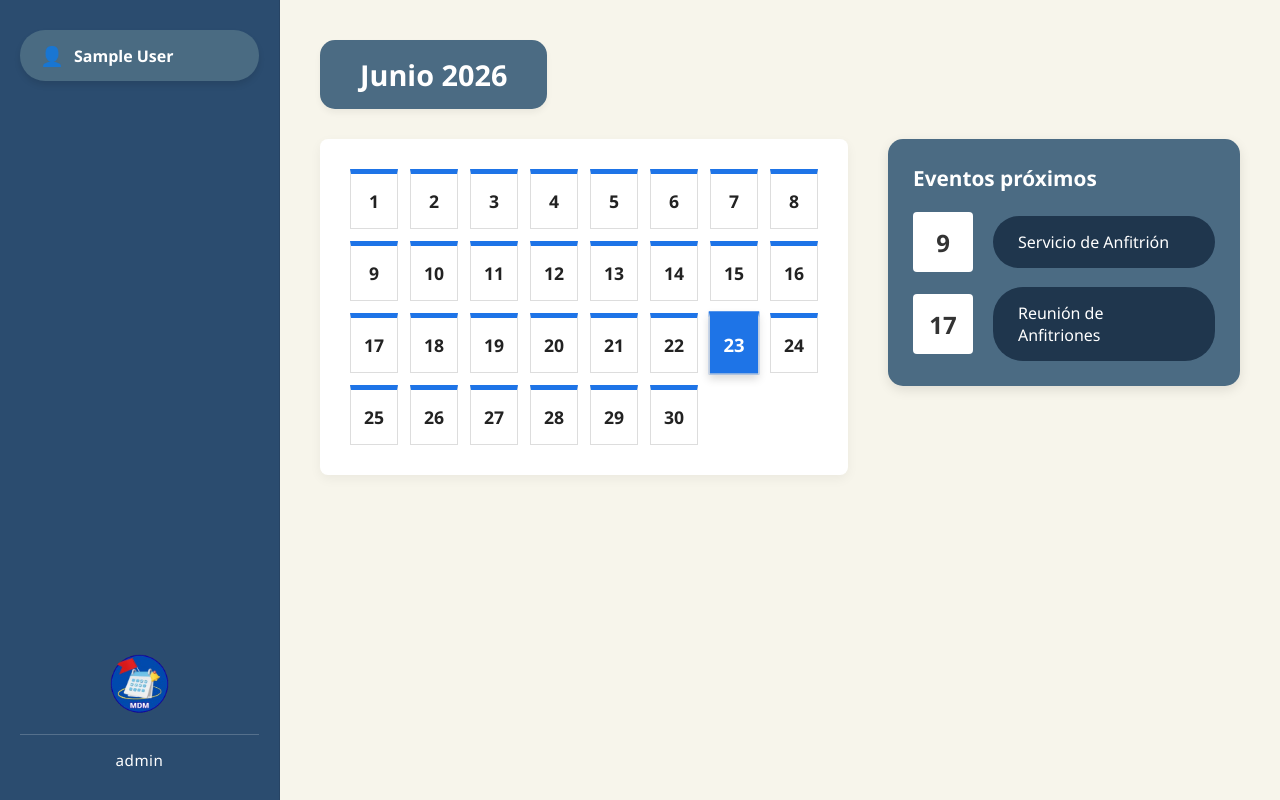
After one commit to IAM-IA/Manager-de-Ministerios, a PHP site: page /MDM/HTML/principal.php in a window 1280 px wide. The commit adds this page. Run offline with PHP 8.4, Linux system fonts and the light colour scheme; the visitor is signed in with stand-in values (Sample User, id 1).

Commit message:
Modulo de introducción funcional

```diff
--- /dev/null
+++ b/CSS/principal.css
@@ -0,0 +1,212 @@
+/**
+ * @file principal.css
+ * @description Estilos estructurales para el módulo Dashboard principal.
+ */
+
+/* Normalización de márgenes y tipografía global */
+* {
+    margin: 0;
+    padding: 0;
+    box-sizing: border-box;
+    font-family: 'Segoe UI', Tahoma, Geneva, Verdana, sans-serif;
+}
+
+body {
+    background-color: #F7F5EB;
+    color: #333333;
+    overflow-x: hidden;
+}
+
+/* Contenedor general en formato escritorio */
+.interfaz-escritorio {
+    display: grid;
+    grid-template-columns: 280px 1fr;
+    min-height: 100vh;
+}
+
+/* Área central de contenidos */
+.contenido-principal {
+    padding: 40px;
+    display: flex;
+    flex-direction: column;
+    gap: 30px;
+}
+
+/* Distribución asimétrica de doble columna */
+.distribucion-columnas {
+    display: grid;
+    grid-template-columns: 3fr 2fr;
+    gap: 40px;
+    align-items: start;
+}
+
+/* Menú de navegación lateral */
+.panel-lateral {
+    background-color: #2B4C6F;
+    padding: 30px 20px;
+    display: flex;
+    flex-direction: column;
+    justify-content: space-between;
+    border-right: 1px solid rgba(0, 0, 0, 0.1);
+}
+
+/* Bloque de identidad del usuario activo */
+.capsula-nombre {
+    background-color: #4A6B82;
+    padding: 12px 20px;
+    border-radius: 25px;
+    display: flex;
+    align-items: center;
+    gap: 10px;
+    color: #FFFFFF;
+    font-weight: bold;
+    box-shadow: 0 4px 6px rgba(0, 0, 0, 0.1);
+}
+
+.icono-usuario {
+    font-size: 1.2rem;
+}
+
+/* Sección inferior de branding corporativo */
+.branding-inferior {
+    display: flex;
+    flex-direction: column;
+    gap: 15px;
+    align-items: center;
+    text-align: center;
+}
+
+/* Logotipo del proyecto */
+.logo-proyecto {
+    width: 60px;
+    height: 60px;
+    object-fit: contain;
+    border-radius: 50%;
+}
+
+/* Visualización del rol asignado al usuario */
+.texto-rol {
+    color: #FFFFFF;
+    font-size: 0.95rem;
+    font-weight: 500;
+    letter-spacing: 0.5px;
+    border-top: 1px solid rgba(255, 255, 255, 0.2);
+    padding-top: 15px;
+    width: 100%;
+}
+
+/* Título indicador del mes actual */
+.titulo-principal {
+    background-color: #4B6B83;
+    color: #FFFFFF;
+    display: inline-block;
+    padding: 15px 40px;
+    border-radius: 15px;
+    font-size: 1.8rem;
+    text-align: center;
+    box-shadow: 0 4px 6px rgba(0, 0, 0, 0.05);
+}
+
+/* Contenedor base del calendario */
+.bloque-calendario {
+    background-color: #FFFFFF;
+    padding: 30px;
+    border-radius: 8px;
+    box-shadow: 0 4px 12px rgba(0, 0, 0, 0.05);
+}
+
+/* Matriz regular de celdas de días */
+.grilla-dias {
+    display: grid;
+    grid-template-columns: repeat(8, 1fr);
+    gap: 12px;
+}
+
+/* Casilla de día estándar */
+.dia-tarjeta {
+    background-color: #FFFFFF;
+    border-top: 5px solid #1E74E7;
+    border-left: 1px solid #DDDDDD;
+    border-right: 1px solid #DDDDDD;
+    border-bottom: 1px solid #DDDDDD;
+    padding: 15px 5px;
+    text-align: center;
+    font-weight: bold;
+    font-size: 1.1rem;
+    color: #222222;
+    transition: background-color 0.2s ease;
+}
+
+.dia-tarjeta:hover {
+    background-color: #F0F4F8;
+    cursor: pointer;
+}
+
+/* Resaltado para el día actual */
+.dia-tarjeta.hoy {
+    background-color: #1E74E7;
+    color: #FFFFFF;
+    transform: scale(1.05);
+    box-shadow: 0 4px 8px rgba(0, 0, 0, 0.15);
+}
+
+/* Celdas de alineación sin contenido */
+.dia-tarjeta.vacio {
+    border: none;
+    background: transparent;
+    pointer-events: none;
+}
+
+/* Módulo lateral de eventos recurrentes */
+.contenedor-eventos {
+    background-color: #4B6B83;
+    border-radius: 15px;
+    padding: 25px;
+    color: #FFFFFF;
+    box-shadow: 0 4px 12px rgba(0, 0, 0, 0.1);
+}
+
+.subtitulo-eventos {
+    font-size: 1.3rem;
+    margin-bottom: 20px;
+    font-weight: 600;
+}
+
+.lista-eventos {
+    display: flex;
+    flex-direction: column;
+    gap: 15px;
+}
+
+/* Tarjeta contenedora de evento individual */
+.tarjeta-evento {
+    display: flex;
+    align-items: center;
+    gap: 20px;
+}
+
+/* Indicador numérico del día del evento */
+.dia-evento {
+    background-color: #FFFFFF;
+    color: #333333;
+    font-weight: bold;
+    font-size: 1.5rem;
+    width: 60px;
+    height: 60px;
+    display: flex;
+    align-items: center;
+    justify-content: center;
+    border-radius: 4px;
+    flex-shrink: 0;
+}
+
+/* Contenedor de descripción textual del evento */
+.detalle-evento {
+    background-color: #1F364D;
+    color: #FFFFFF;
+    padding: 15px 25px;
+    border-radius: 30px;
+    font-weight: 500;
+    flex-grow: 1;
+    font-size: 1rem;
+}
--- /dev/null
+++ b/HTML/principal.php
@@ -0,0 +1,105 @@
+<?php
+// Control de acceso y gestión de sesión
+session_start();
+
+if (!isset($_SESSION['usuario_nombre'])) {
+    header("Location: http://localhost/MDM/HTML/inicio_sesion.html");
+    exit();
+}
+
+$nombre_usuario = $_SESSION['usuario_nombre'];
+$cargo_usuario = $_SESSION['usuario_cargo'];
+
+// Configuración de zona horaria y traducción de fechas
+date_default_timezone_set('America/Bogota');
+
+$meses_espanol = [
+    1 => 'Enero', 2 => 'Febrero', 3 => 'Marzo', 4 => 'Abril',
+    5 => 'Mayo', 6 => 'Junio', 7 => 'Julio', 8 => 'Agosto',
+    9 => 'Septiembre', 10 => 'Octubre', 11 => 'Noviembre', 12 => 'Diciembre'
+];
+
+// Cálculo de estados para el calendario dinámico
+$numero_mes = (int)date('m');
+$nombre_mes_actual = $meses_espanol[$numero_mes] . " " . date('Y');
+
+$dia_actual = (int)date('d');
+$total_dias_mes = (int)date('t');
+$primer_dia_semana = (int)date('N', strtotime(date('Y-m-01')));
+?>
+<!DOCTYPE html>
+<html lang="es">
+<head>
+    <meta charset="UTF-8">
+    <meta name="viewport" content="width=device-width, initial-scale=1.0">
+    <title>Panel Principal</title>
+    <link rel="stylesheet" href="../CSS/principal.css">
+</head>
+<body>
+
+    <div class="interfaz-escritorio">
+
+        <!-- Panel de navegación e identidad de usuario -->
+        <aside class="panel-lateral">
+            <div class="perfil-usuario">
+                <div class="capsula-nombre">
+                    <span class="icono-usuario">👤</span>
+                    <span class="texto-nombre"><?php echo htmlspecialchars($nombre_usuario); ?></span>
+                </div>
+            </div>
+
+            <div class="branding-inferior">
+                <div class="logo-sistema">
+                    <img src="../IMG/Logo MDM.png" alt="Logo MDM" class="logo-proyecto">
+                </div>
+                <div class="texto-rol"><?php echo htmlspecialchars($cargo_usuario); ?></div>
+            </div>
+        </aside>
+
+        <!-- Área de visualización de contenidos -->
+        <div class="contenido-principal">
+            <header class="cabecera-modulo">
+                <h1 class="titulo-principal"><?php echo $nombre_mes_actual; ?></h1>
+            </header>
+
+            <div class="distribucion-columnas">
+
+                <!-- Componente de visualización del mes actual -->
+                <main class="bloque-calendario">
+                    <div class="grilla-dias">
+                        <?php
+                        // Generación de casillas de alineación al inicio del mes
+                        for ($i = 1; $i < $primer_dia_semana; $i++) {
+                            echo '<div class="dia-tarjeta vacio"></div>';
+                        }
+
+                        // Renderizado de casillas numéricas con resaltado del día actual
+                        for ($dia = 1; $dia <= $total_dias_mes; $dia++) {
+                            $clase_hoy = ($dia === $dia_actual) ? ' hoy' : '';
+                            echo '<div class="dia-tarjeta' . $clase_hoy . '">' . $dia . '</div>';
+                        }
+                        ?>
+                    </div>
+                </main>
+
+                <!-- Panel informativo de compromisos mensuales -->
+                <section class="contenedor-eventos">
+                    <h2 class="subtitulo-eventos">Eventos próximos</h2>
+                    <div class="lista-eventos">
+                        <div class="tarjeta-evento">
+                            <div class="dia-evento">9</div>
+                            <div class="detalle-evento">Servicio de Anfitrión</div>
+                        </div>
+                        <div class="tarjeta-evento">
+                            <div class="dia-evento">17</div>
+                            <div class="detalle-evento">Reunión de Anfitriones</div>
+                        </div>
+                    </div>
+                </section>
+
+            </div>
+        </div>
+    </div>
+
+</body>
+</html>
```
Also changed, not shown: CSS/inicio_sesion.css (+26 -15 lines), CSS/registro.css (+52 -31 lines), HTML/index.html (+7 -17 lines), HTML/inicio_sesion.html (+15 -22 lines), HTML/registro.html (+20 -27 lines), PHP/conexion.php (added, +15 -0 lines), PHP/envio_registro.php (added, +42 -0 lines), PHP/login.php (added, +58 -0 lines), README.md.
